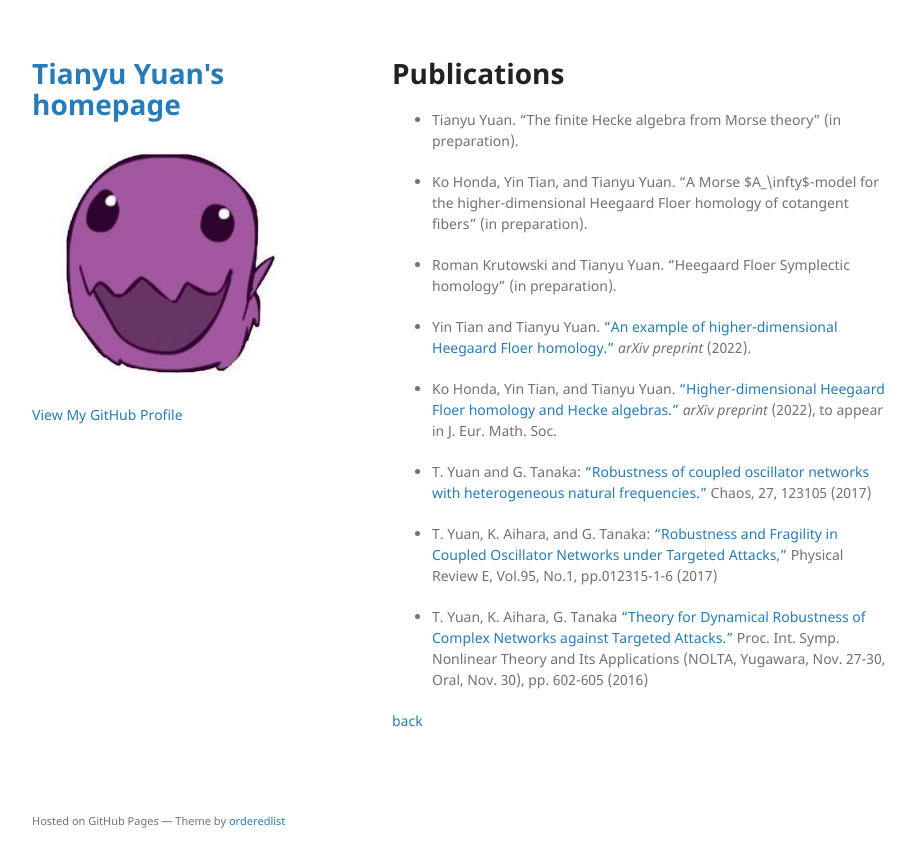
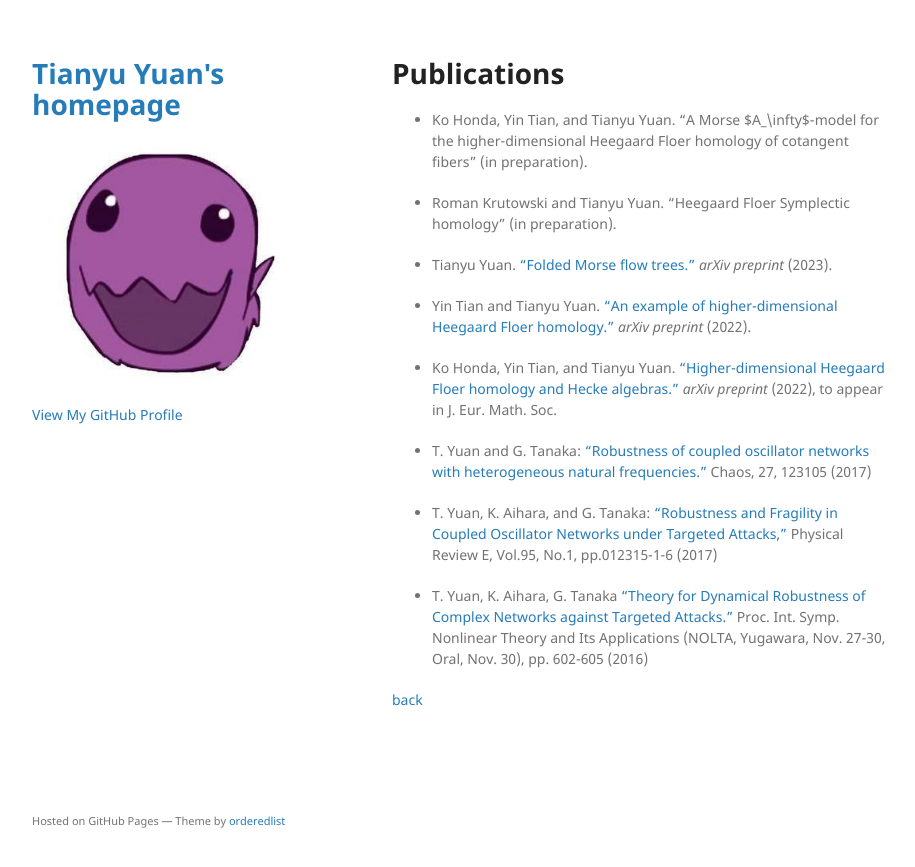
Before and after one commit to mathzerg/mathzerg.github.io, a Jekyll site: the page built from publication.md, in a window 1280 px wide. Shown: the top 867 px of the page, without its empty margins (178-1093 px from the left). Built offline with Jekyll 4.4.1, drawn with Linux system fonts in a browser that asks for light colours; the repository's description, which GitHub fills in, is left out; our own code applies the rules of GitHub Pages for plain Markdown files.

Commit message:
Update publication.md

```diff
--- a/publication.md
+++ b/publication.md
@@ -5,11 +5,11 @@ layout: default
 
 # Publications
 
-- Tianyu Yuan. "The finite Hecke algebra from Morse theory" (in preparation).
-
 - Ko Honda, Yin Tian, and Tianyu Yuan. "A Morse $A_\infty$-model for the higher-dimensional Heegaard Floer homology of cotangent fibers" (in preparation).
 
 - Roman Krutowski and Tianyu Yuan. "Heegaard Floer Symplectic homology" (in preparation).
+
+- Tianyu Yuan. ["Folded Morse flow trees."](https://arxiv.org/abs/2309.05976) _arXiv preprint_ (2023).
 
 - Yin Tian and Tianyu Yuan. ["An example of higher-dimensional Heegaard Floer homology."](https://arxiv.org/abs/2212.10187) _arXiv preprint_ (2022).
 
```
